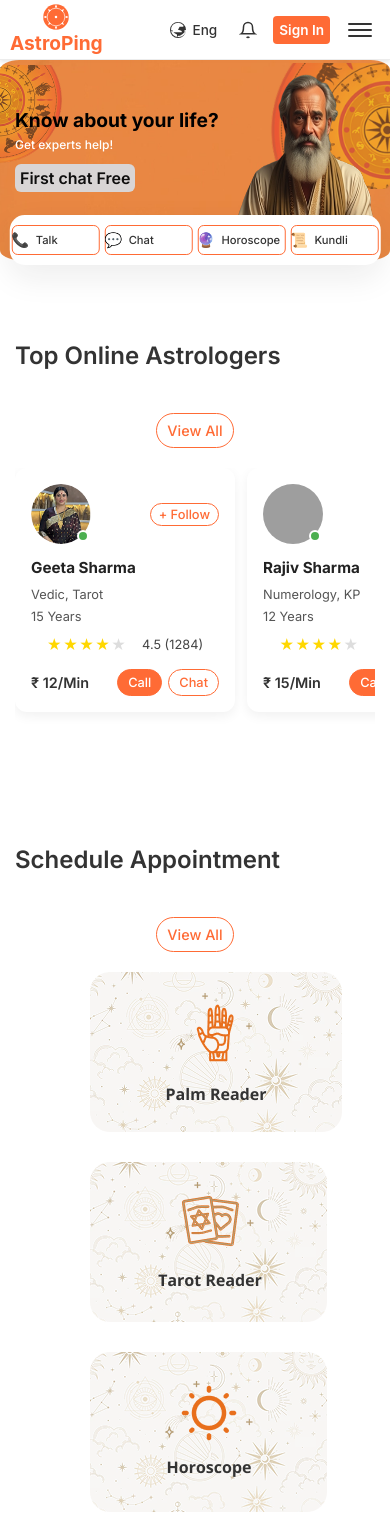
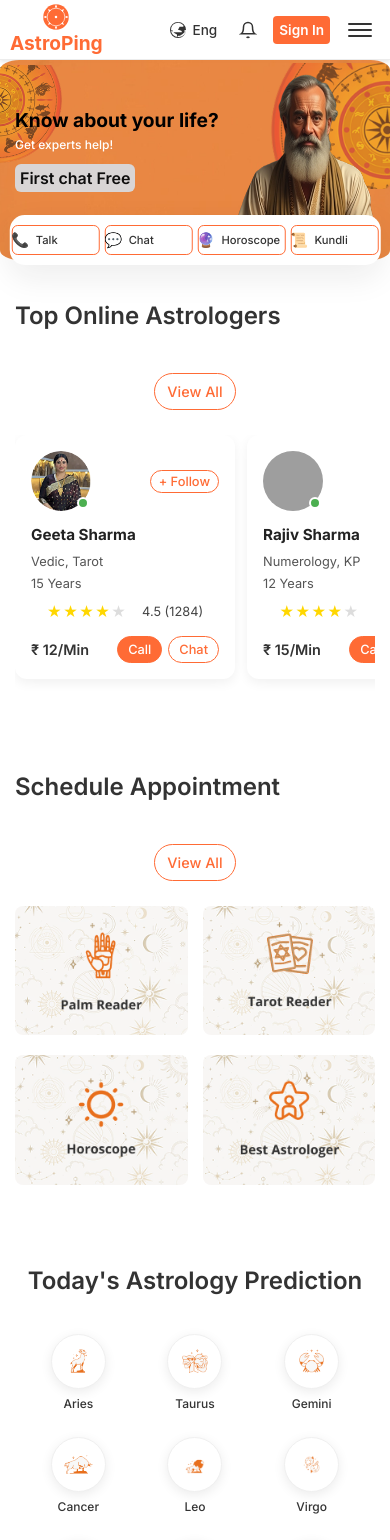
Before and after one commit to saichennu440/AstroPing, a React (Vite) app: page / in a window 390 px wide. Shown: the top 1540 px of the page. Built offline with nearby package versions, Linux system fonts and the light colour scheme; grey boxes are pictures that could not be loaded.

Commit message:
fixed lyout

```diff
--- a/src/components/OurServices.css
+++ b/src/components/OurServices.css
@@ -24,7 +24,10 @@
   padding: 2rem 1.5rem;
   text-align: center;
 }
-
+.service-card:hover{
+transform: translateY(-3px);
+  box-shadow: 0 8px 25px rgba(0, 0, 0, 0.1);
+}
 
 .service-icon {
   margin-bottom: 1rem;
--- a/src/components/ScheduleAppointment.css
+++ b/src/components/ScheduleAppointment.css
@@ -1,6 +1,13 @@
+/* src/components/ScheduleAppointment/ScheduleAppointment.css */
+
 .schedule-appointment {
-  //background: white;
   padding: 50px 0;
+}
+
+.container {
+  max-width: 1200px;
+  margin: 0 auto;
+  padding: 0 1rem;
 }
 
 .section-header.spaced {
@@ -10,6 +17,11 @@
   margin-bottom: 24px;
   flex-wrap: wrap;
   gap: 12px;
+}
+
+.section-title {
+  font-size: 1.75rem;
+  margin: 0;
 }
 
 .view-all {
@@ -22,45 +34,70 @@
   transition: background 0.2s;
   white-space: nowrap;
 }
+
 .view-all:hover {
-  background: rgba(255,107,53,0.1);
+  background: rgba(255, 107, 53, 0.1);
 }
 
 .appointments-grid {
   display: grid;
   grid-template-columns: repeat(4, 1fr);
   gap: 55px;
+  justify-items: center;
 }
 
-/* Full‑card background */
-/* hover uplift */
-.appointment-icon:hover {
-  transform: translateY(-3px);
-  box-shadow: 0 8px 25px rgba(0, 0, 0, 0.1);
-}
+/* ==== IMAGE-ONLY CARD ==== */
+.appointment-card {
+  width: 100%;
+  padding-top: 75%;          /* 4:3 aspect */
+  position: relative;
+  background-size: cover;
+  background-position: center;
+  border-radius: 0.5rem;
+  overflow: hidden;
 
-/* icon container */
-.appointment-icon {
-  width: 230px;
-  height: 160px;
+  /* transition for transform & overlay */
   transition: transform 0.3s ease, box-shadow 0.3s ease;
 }
 
-/* Large tablets and small desktops */
+/* semi-transparent overlay */
+.appointment-card::after {
+  content: "";
+  position: absolute;
+  inset: 0;
+  background: rgba(0, 0, 0, 0);
+  transition: background 0.3s ease;
+}
+
+/* hover state: scale up + deepen shadow + overlay tint */
+.appointment-card:hover {
+  transform: scale(1.03);
+  box-shadow: 0 12px 30px rgba(0, 0, 0, 0.15);
+}
+
+.appointment-card:hover::after {
+  background: rgba(0, 0, 0, 0.1);
+}
+
+/* ==== RESPONSIVE GRID BREAKPOINTS ==== */
+
+/* Large tablets / small desktops */
 @media (max-width: 1024px) {
   .schedule-appointment {
     padding: 40px 20px;
   }
-
   .appointments-grid {
     grid-template-columns: repeat(3, 1fr);
     gap: 40px;
   }
+  .appointment-card:hover {
+  transform: scale(1.03);
+  box-shadow: 0 12px 30px rgba(0, 0, 0, 0.15);
+}
 
-  .appointment-icon {
-    width: 200px;
-    height: 140px;
-  }
+.appointment-card:hover::after {
+  background: rgba(0, 0, 0, 0.1);
+}
 }
 
 /* Standard tablets */
@@ -68,29 +105,29 @@
   .schedule-appointment {
     padding: 30px 15px;
   }
-
   .section-header.spaced {
     flex-direction: column;
     align-items: flex-start;
     text-align: center;
     width: 100%;
   }
-
   .appointments-grid {
     grid-template-columns: repeat(2, 1fr);
     gap: 30px;
   }
-
-  .appointment-icon {
-    width: 150px;
-    height: 110px;
-  }
-
   .view-all {
     font-size: 0.9rem;
     padding: 8px 16px;
     align-self: center;
   }
+  .appointment-card:hover {
+  transform: scale(1.03);
+  box-shadow: 0 12px 30px rgba(0, 0, 0, 0.15);
+}
+
+.appointment-card:hover::after {
+  background: rgba(0, 0, 0, 0.1);
+}
 }
 
 /* Small tablets */
@@ -98,78 +135,76 @@
   .appointments-grid {
     gap: 25px;
   }
-
-  .appointment-icon {
-    width: 130px;
-    height: 95px;
-  }
 }
 
-/* Mobile landscape */
+/* Mobile landscape and larger mobiles */
 @media (max-width: 576px) {
   .schedule-appointment {
-    padding: 25px 10px;
+    padding: 25px 20px;
   }
-
   .appointments-grid {
     grid-template-columns: repeat(2, 1fr);
-    gap: 20px;
+    gap: 25px 20px;
+    max-width: 100%;
+    margin: 0 auto;
   }
+  .appointment-card:hover {
+  transform: scale(1.03);
+  box-shadow: 0 12px 30px rgba(0, 0, 0, 0.15);
+}
 
-  .appointment-icon {
-    width: 120px;
-    height: 85px;
-  }
+.appointment-card:hover::after {
+  background: rgba(0, 0, 0, 0.1);
+}
 }
 
 /* Mobile portrait */
 @media (max-width: 480px) {
   .schedule-appointment {
-    padding: 20px 10px;
+    padding: 20px 20px;
   }
-
   .section-header.spaced {
-    margin-bottom: 20px;
+    margin-bottom: 25px;
   }
-
   .appointments-grid {
-    grid-template-columns: 1fr;
-    gap: 20px;
-    max-width: 300px;
-    margin-right:0px;
-    margin-left:40px;
-  }
-
-  .appointment-icon {
-    width: 200px;
-    height: 130px;
+    grid-template-columns: repeat(2, 1fr);
+    gap: 20px 15px;
     margin: 0 auto;
   }
-
   .view-all {
     font-size: 0.85rem;
     padding: 6px 12px;
   }
+  .appointment-card:hover {
+  transform: scale(1.03);
+  box-shadow: 0 12px 30px rgba(0, 0, 0, 0.15);
 }
 
-/* Extra small mobile devices */
-@media (max-width: 720px) {
+.appointment-card:hover::after {
+  background: rgba(0, 0, 0, 0.1);
+}
+}
+
+/* Extra-small mobiles */
+@media (max-width: 360px) {
   .schedule-appointment {
-    padding: 15px 8px;
+    padding: 15px 15px;
   }
-
   .appointments-grid {
-    gap: 75px;
-    max-width: 250px;
+    grid-template-columns: repeat(2, 1fr);
+    gap: 18px 12px;
+    margin: 0 auto;
   }
-
-  .appointment-icon {
-    width: 180px;
-    height: 115px;
-  }
-
   .view-all {
     font-size: 0.8rem;
     padding: 5px 10px;
   }
+  .appointment-card:hover {
+  transform: scale(1.03);
+  box-shadow: 0 12px 30px rgba(0, 0, 0, 0.15);
 }
+
+.appointment-card:hover::after {
+  background: rgba(0, 0, 0, 0.1);
+}
+}
--- a/src/components/ScheduleAppointment.jsx
+++ b/src/components/ScheduleAppointment.jsx
@@ -1,31 +1,20 @@
-import './ScheduleAppointment.css'
+// src/components/ScheduleAppointment/ScheduleAppointment.jsx
+
+import React from 'react';
+import './ScheduleAppointment.css';
+
+// import your images from src/assets
+import bg1 from '/assets/Group 74.png';
+import bg2 from '/assets/Group 75.png';
+import bg3 from '/assets/Group 80.png';
+import bg4 from '/assets/Group 81.png';
 
 const appointments = [
-  {
-    image: '/assets/Group 74.png',     // full‑card background
-    icon: '/assets/Group 74.png',      // centered icon
-    title: 'Palm Reader',
-    description: 'Life & future insights'
-  },
-  {
-    image: '/assets/Group 75.png',
-    icon: '/assets/Group 75.png',
-    title: 'Tarot Reader',
-    description: 'Card‑based guidance'
-  },
-  {
-    image: '/assets/Group 80.png',
-    icon: '/assets/Group 80.png',
-    title: 'Horoscope',
-    description: 'Daily star guidance'
-  },
-  {
-    image: '/assets/Group 81.png',
-    icon: '/assets/Group 81.png',
-    title: 'Best Astrologer',
-    description: 'Top rated experts'
-  }
-]
+  { image: bg1 },
+  { image: bg2 },
+  { image: bg3 },
+  { image: bg4 },
+];
 
 export default function ScheduleAppointment() {
   return (
@@ -40,17 +29,12 @@ export default function ScheduleAppointment() {
           {appointments.map((appt, idx) => (
             <div
               key={idx}
-              className="appointmen"
+              className="appointment-card"
               style={{ backgroundImage: `url(${appt.image})` }}
-            >
-              <div className="appointment-icon">
-                <img src={appt.icon} alt={appt.title} />
-              </div>
-
-            </div>
+            />
           ))}
         </div>
       </div>
     </section>
-  )
+  );
 }
```
